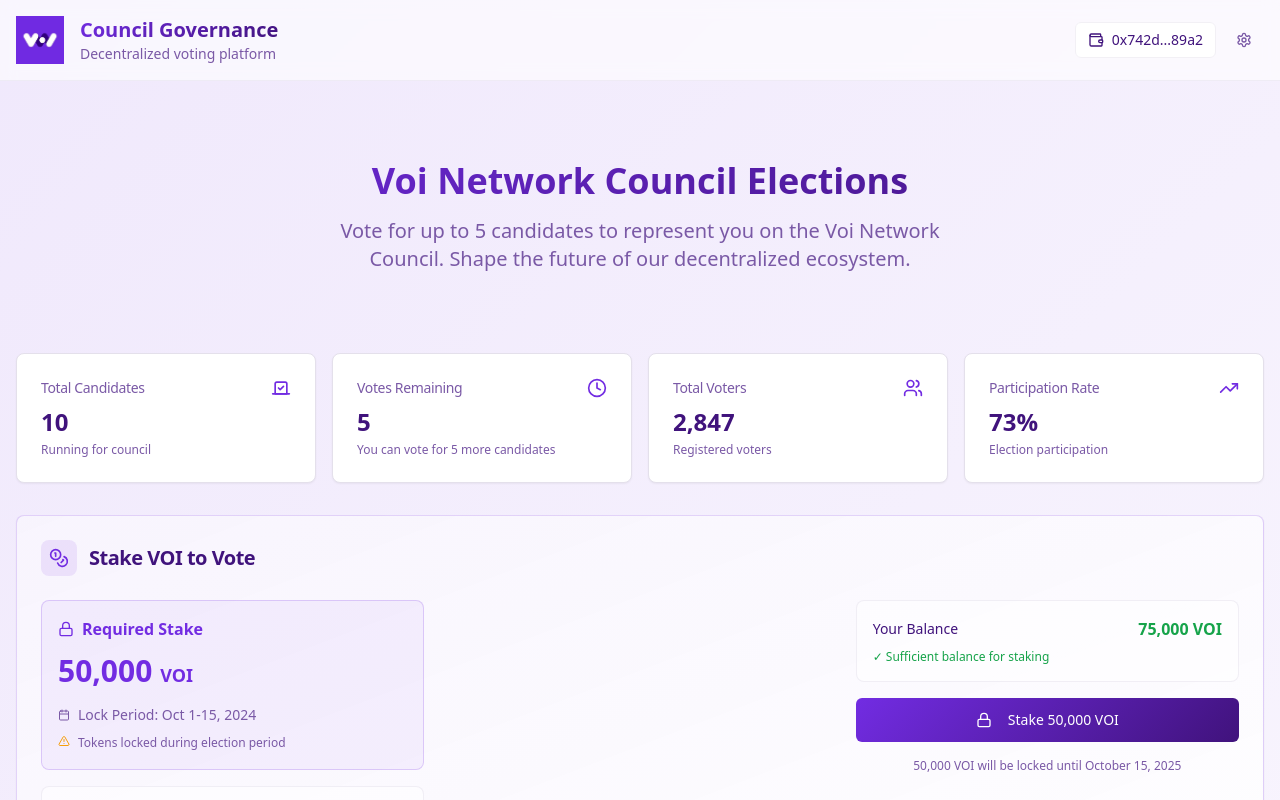
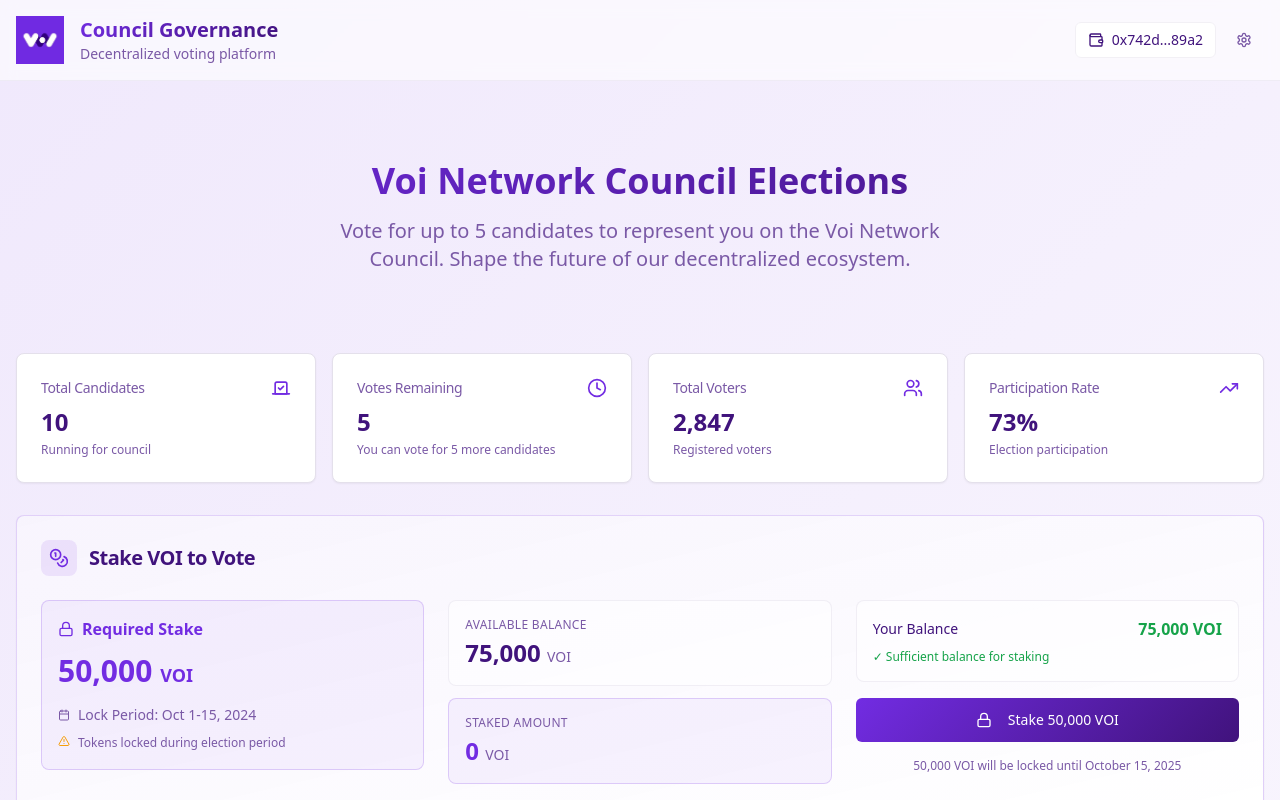
Before and after one commit to NautilusOSS/vgov, a React (Vite) app: page / in a window 1280 px wide. Both pictures are taken after a click on the button "Connect Wallet". Shown: the top 800 px of the page. Built offline with nearby package versions, Linux system fonts and the light colour scheme; the HTML template or start-up script is replaced by a standard one.

Commit message:
Rearrange staking card layout

```diff
--- a/src/components/CombinedStakingCard.tsx
+++ b/src/components/CombinedStakingCard.tsx
@@ -104,9 +104,8 @@ const CombinedStakingCard = ({
       </CardHeader>
       <CardContent className="space-y-6">
         <div className="grid lg:grid-cols-3 gap-6">
-          {/* Left Column - Balance Overview */}
+          {/* Left Column - Required Stake */}
           <div className="space-y-4">
-            {/* Required Stake Info */}
             <div className="p-4 rounded-lg border border-primary/20 bg-primary/5">
               <div className="flex items-center gap-2 mb-3">
                 <Lock className="h-4 w-4 text-primary" />
@@ -135,7 +134,10 @@ const CombinedStakingCard = ({
                 </div>
               </div>
             </div>
+          </div>
 
+          {/* Middle Column - Balance Info */}
+          <div className="space-y-4">
             <div className="space-y-3">
               <div className="p-4 rounded-lg border border-border/50 bg-background/50">
                 <p className="text-xs font-medium text-muted-foreground uppercase tracking-wide mb-1">Available Balance</p>
@@ -156,10 +158,8 @@ const CombinedStakingCard = ({
                 )}
               </div>
             </div>
-          </div>
 
           {/* Middle Column - Time Remaining */}
-          <div className="space-y-4">
             {isStaked && (
               <div className="p-4 rounded-lg border border-border/50 bg-background/50">
                 <div className="flex items-center gap-2 mb-2">
```
